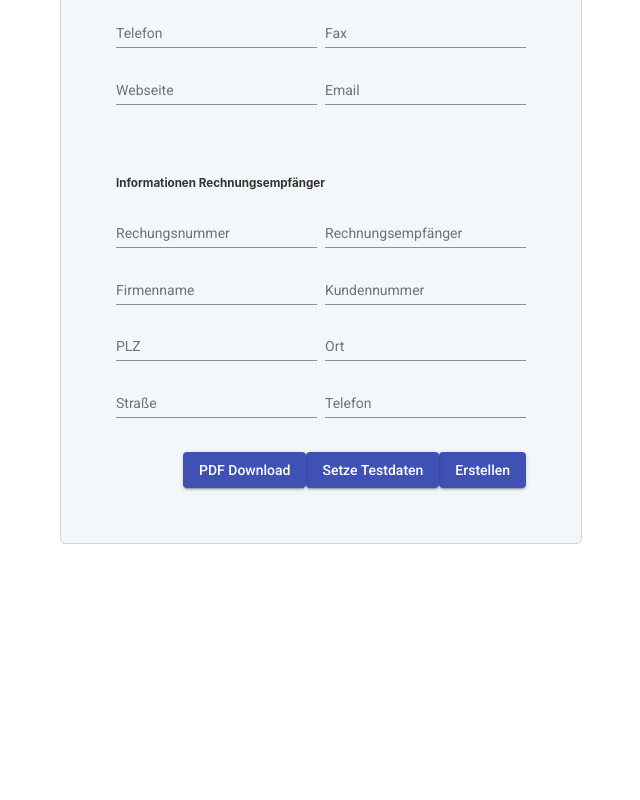
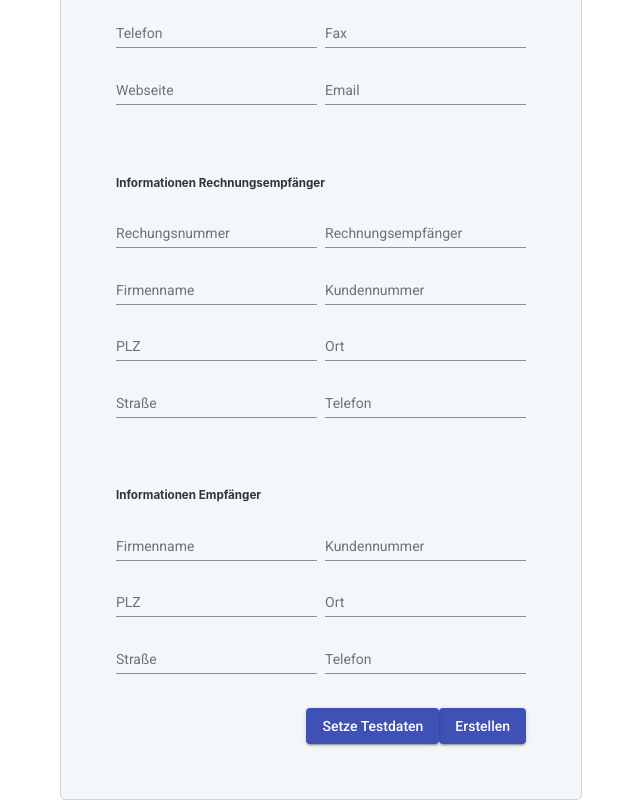
Before and after one commit to ChrisS1918/Uebungsanwendung, an Angular app in the folder UebungsProjekt.Web/ClientApp/: page /rechnungen in a window 1280 px wide. Shown: the part 442-1242 px from the top of the page, without its empty margins (319-959 px from the left). Before the commit the page ends 986 px from the top, so only its background shows below. Built offline with nearby package versions, Linux system fonts and the light colour scheme.

Commit message:
Added loading spinner

```diff
--- a/UebungsProjekt.Web/ClientApp/src/app/rechnungen/rechnung-erstellen/rechnung-erstellen.component.css
+++ b/UebungsProjekt.Web/ClientApp/src/app/rechnungen/rechnung-erstellen/rechnung-erstellen.component.css
@@ -32,3 +32,8 @@
   .inputContainer .mat-form-field + .mat-form-field {
   margin-left: 8px;
 }
+
+.center {
+  display: flex;
+  justify-content: center;
+}
--- a/UebungsProjekt.Web/ClientApp/src/app/rechnungen/rechnung-erstellen/rechnung-erstellen.component.html
+++ b/UebungsProjekt.Web/ClientApp/src/app/rechnungen/rechnung-erstellen/rechnung-erstellen.component.html
@@ -2,6 +2,7 @@
 <h1>Umschalter Form <-> Json?</h1>
 
 <div class="content" role="main">
+
     <div class="createAdressContainer">
       <h1>Rechnung erstellen</h1>
       <form #form="ngForm">
@@ -125,14 +126,63 @@
             </mat-form-field>
           </div>
 
+          <br><br>
+          <h5>Informationen Empfänger</h5>
 
-
+          <div class="inputContainer">
+            <mat-form-field>
+              <mat-label>Firmenname</mat-label>
+              <input matInput ngModel name="recipient_companyname">
+              <button mat-icon-button matSuffix>
+              </button>
+            </mat-form-field>
+            <mat-form-field>
+              <mat-label>Kundennummer</mat-label>
+              <input matInput ngModel name="recipient_name">
+              <button mat-icon-button matSuffix>
+              </button>
+            </mat-form-field>
+          </div>
+          <div class="inputContainer">
+            <mat-form-field>
+              <mat-label>PLZ</mat-label>
+              <input matInput ngModel name="recipient_zip">
+              <button mat-icon-button matSuffix>
+              </button>
+            </mat-form-field>
+            <mat-form-field>
+              <mat-label>Ort</mat-label>
+              <input matInput ngModel name="recipient_city">
+              <button mat-icon-button matSuffix>
+              </button>
+            </mat-form-field>
+          </div>
+          <div class="inputContainer">
+            <mat-form-field>
+              <mat-label>Straße</mat-label>
+              <input matInput ngModel name="recipient_street">
+              <button mat-icon-button matSuffix>
+              </button>
+            </mat-form-field>
+            <mat-form-field>
+              <mat-label>Telefon</mat-label>
+              <input matInput ngModel name="recipient_phone">
+              <button mat-icon-button matSuffix>
+              </button>
+            </mat-form-field>
+          </div>
 
         <br>
-        <button type="submit" class="submitButton" (click)="createInvoice()" mat-raised-button color="primary">Erstellen</button>
-        <!--<button type="submit" class="submitButton" (click)="setOwnInformations()" mat-raised-button color="primary">Setze eigene Anschrift</button>-->
-        <button type="submit" class="submitButton" (click)="setTestData()" mat-raised-button color="primary">Setze Testdaten</button>
-        <button type="submit" class="submitButton" (click)="downloadPdf()" mat-raised-button color="primary">PDF Download</button>
+        <div *ngIf="isLoading == false">
+          <button *ngIf="rechnungPDF" type="submit" class="submitButton" (click)="downloadPdf()" mat-raised-button color="primary">PDF Download</button>
+          <button type="submit" class="submitButton" (click)="createInvoice()" mat-raised-button color="primary">Erstellen</button>
+          <!--<button type="submit" class="submitButton" (click)="setOwnInformations()" mat-raised-button color="primary">Setze eigene Anschrift</button>-->
+          <button type="submit" class="submitButton" (click)="setTestData()" mat-raised-button color="primary">Setze Testdaten</button>
+        </div>
+
+        <div *ngIf="isLoading == true" class="center">
+          <mat-spinner ></mat-spinner>
+        </div>
       </form>
     </div>
   </div>
--- a/UebungsProjekt.Web/ClientApp/src/app/rechnungen/rechnung-erstellen/rechnung-erstellen.component.ts
+++ b/UebungsProjekt.Web/ClientApp/src/app/rechnungen/rechnung-erstellen/rechnung-erstellen.component.ts
@@ -1,3 +1,4 @@
+import { formatDate } from '@angular/common';
 import { Component, OnInit, ViewChild } from '@angular/core';
 import { NgForm } from '@angular/forms';
 import { CreateRechnungDto, RootObject } from 'src/app/api/rechnungen/create-rechnung-dto';
@@ -11,20 +12,25 @@ import { RechnungService } from '../rechnung.service';
   styleUrls: ['./rechnung-erstellen.component.css']
 })
 export class RechnungErstellenComponent implements OnInit {
+  @ViewChild('form', { static: false }) form: NgForm;
   config: reportingcloudConfiguration
-  @ViewChild('form', {static: false}) form: NgForm;
-  constructor(private rechnungService: RechnungService) { }
-
   rechnung: Rechnung;
   rechnungPDF;
+  dto;
+  isLoading = false;
 
-  dto;
+  myDate: Date;
+  myUtcDate;
+
+
+
+  constructor(private rechnungService: RechnungService) { }
   ngOnInit() {
     this.config = new reportingcloudConfiguration();
   }
 
-
   createInvoice() {
+    this.isLoading = true;
     this.dto = new RootObject();
     this.dto.mergeData = Array<CreateRechnungDto>();
 
@@ -47,19 +53,22 @@ export class RechnungErstellenComponent implements OnInit {
       this.rechnung.billto_street ? this.rechnung.billto_street : undefined,
       this.rechnung.billto_phone ? this.rechnung.billto_phone : undefined,
 
-    //Noch nicht in Form eingefügt:
       this.rechnung.payment_due ? this.rechnung.payment_due : undefined,
       this.rechnung.payment_terms ? this.rechnung.payment_terms : undefined,
       this.rechnung.salesperson_name ? this.rechnung.salesperson_name : undefined,
       this.rechnung.delivery_date ? this.rechnung.delivery_date : undefined,
       this.rechnung.delivery_method ? this.rechnung.delivery_method : undefined,
       this.rechnung.delivery_method_terms ? this.rechnung.delivery_method_terms : undefined,
+
+
       this.rechnung.recipient_name ? this.rechnung.recipient_name : undefined,
       this.rechnung.recipient_companyname ? this.rechnung.recipient_companyname : undefined,
       this.rechnung.recipient_zip ? this.rechnung.recipient_zip : undefined,
       this.rechnung.recipient_city ? this.rechnung.recipient_city : undefined,
       this.rechnung.recipient_street ? this.rechnung.recipient_street : undefined,
       this.rechnung.recipient_phone ? this.rechnung.recipient_phone : undefined,
+      //Noch nicht in Form eingefügt:
+
       this.rechnung.item ? this.rechnung.item : undefined,
       this.rechnung.total_discount ? this.rechnung.total_discount : undefined,
       this.rechnung.total_sub ? this.rechnung.total_sub : undefined,
@@ -67,9 +76,9 @@ export class RechnungErstellenComponent implements OnInit {
       this.rechnung.total ? this.rechnung.total : undefined,
 
     ))
-   console.log(JSON.stringify(this.dto));
     this.config.postedData = this.dto;
-   this.rechnungService.createInvoice(this.config.url, this.config.postedData, this.config.httpOptions).subscribe(r => console.log(this.rechnungPDF = r));
+    console.log(this.dto);
+    this.rechnungService.createInvoice(this.config.url, this.config.postedData, this.config.httpOptions).subscribe(r => {this.rechnungPDF = r; this.isLoading = false;});
   }
 
   setOwnInformations() {
@@ -100,22 +109,25 @@ export class RechnungErstellenComponent implements OnInit {
       billto_zip: "50667",
       billto_city: "Köln",
       billto_street: "Dingensstraße 94",
-      billto_phone: "030340340934"
+      billto_phone: "030340340934",
+
+      recipient_name: "Dirk Bauer",
+      recipient_companyname: "Höfer System Solutions",
+      recipient_zip: "50667",
+      recipient_city: "Köln",
+      recipient_street: "Dingensstraße 94",
+      recipient_phone: "030340340934"
     });
+
   }
 
 
-  downloadPdf(base64String, fileName) {
+  downloadPdf() {
     const source = `data:application/pdf;base64,${this.rechnungPDF}`;
     const link = document.createElement("a");
     link.href = source;
-    link.download = `${fileName}.pdf`
+    link.download = "Rechnung" + formatDate(new Date(), 'dd/MM/yyyy HH:mm:ss', 'en', '+0200');
     link.click();
   }
 
-  onClickDownloadPdf(){
-    let base64String = this.rechnungPDF;
-    this.downloadPdf(base64String,"sample");
 }
-
-}
```
Lines whose indentation alone changed are shown as unchanged.
